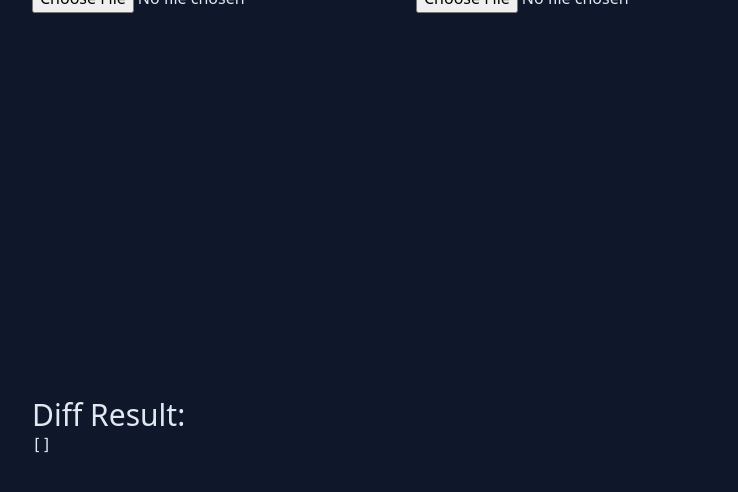
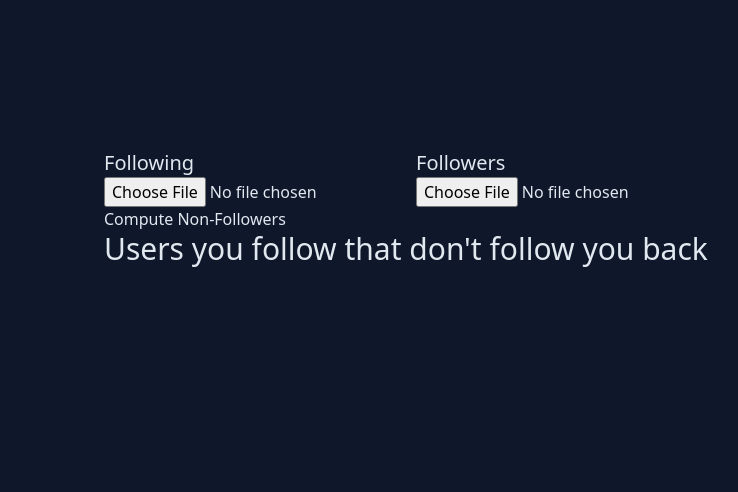
Before and after one commit to eduardohilariodev/instagram-following-followers-analyser, a React (Vite) app: page / in a window 1280 px wide. Shown: the top 492 px of the page, without its empty margins (224-962 px from the left). Built offline with nearby package versions, Linux system fonts and the light colour scheme.

Commit message:
feat: discover non-followers

```diff
--- a/src/FileUploader.tsx
+++ b/src/FileUploader.tsx
@@ -1,74 +1,128 @@
 import React, { useState } from "react";
-import changesets from "json-diff-ts";
+
+interface StringListData {
+  href: string;
+  value: string;
+  timestamp: string;
+}
+
+interface InstagramData {
+  title: string;
+  media_list_type: string;
+  string_list_data: StringListData[];
+}
+
+interface FollowingDataSet {
+  relationships_following: InstagramData[];
+}
+
+type FollowersDataSet = InstagramData[];
 
 const FileUploader: React.FC = () => {
-  const [following, setFollowing] = useState<string>("");
-  const [followers, setFollowers] = useState<string>("");
-  const [diffResult, setDiffResult] = useState<any[]>([]);
+  const [following, setFollowing] = useState<FollowingDataSet | null>(null);
+  const [followers, setFollowers] = useState<FollowersDataSet | null>(null);
+  const [nonFollowers, setNonFollowers] = useState<StringListData[] | null>(
+    null,
+  );
 
-  const sortByStringValue = (diffs: changesets.IChange[]) => {
-    return diffs.sort((a, b) => {
-      const aValue = a.string_list_data?.[0]?.value || "";
-      const bValue = b.string_list_data?.[0]?.value || "";
-      return aValue.localeCompare(bValue);
-    });
-  };
-
-  const handleFollowing = (event: React.ChangeEvent<HTMLInputElement>) => {
-    handleFileUpload(event, setFollowing);
-  };
-
-  const handleFollowers = (event: React.ChangeEvent<HTMLInputElement>) => {
-    handleFileUpload(event, setFollowers);
-  };
-
-  const handleFileUpload = (
+  const handleFollowingUpload = (
     event: React.ChangeEvent<HTMLInputElement>,
-    setter: React.Dispatch<React.SetStateAction<string>>,
   ) => {
     const file = event.target.files?.[0];
     if (file) {
       const reader = new FileReader();
       reader.onload = (e) => {
         const content = e.target?.result as string;
-        setter(content);
-        // Call the calculateDiff function if both files are loaded
-        calculateDiff(following, followers);
+        const data = JSON.parse(content) as FollowingDataSet;
+        setFollowing(data);
+
+        computeNonFollowers();
       };
       reader.readAsText(file);
     }
   };
 
-  const calculateDiff = (a: string, b: string) => {
-    const oldObj = JSON.parse(a);
-    const newObj = JSON.parse(b);
-    const diffs = changesets.diff(oldObj, newObj); // Step 3: Use the diff function
-    const sortedDiffs = sortByStringValue(diffs);
+  const handleFollowersUpload = (
+    event: React.ChangeEvent<HTMLInputElement>,
+  ) => {
+    const file = event.target.files?.[0];
+    if (file) {
+      const reader = new FileReader();
+      reader.onload = (e) => {
+        const content = e.target?.result as string;
+        const data = JSON.parse(content) as FollowersDataSet;
+        setFollowers(data);
 
-    setDiffResult(diffs);
+        computeNonFollowers();
+      };
+      reader.readAsText(file);
+    }
   };
 
+  const computeNonFollowers = () => {
+    const followingArray = following?.relationships_following;
+    const followersArray = followers;
+
+    if (
+      !followingArray ||
+      !Array.isArray(followingArray) ||
+      !Array.isArray(followersArray)
+    ) {
+      return;
+    }
+    const followingUsernames = followingArray.map(
+      (item) => item.string_list_data[0]?.value,
+    );
+    const followerUsernames = followersArray.map(
+      (item) => item.string_list_data[0]?.value,
+    );
+
+    const nonFollowBack = followingUsernames.filter(
+      (username) => !followerUsernames.includes(username),
+    );
+    const nonFollowersData = nonFollowBack.map((username) => ({
+      href: `https://www.instagram.com/${username}/`,
+      value: username,
+      timestamp: new Date().toISOString(),
+    }));
+    // sort by username
+    const nonFollowersDataSorted = nonFollowersData.sort((a, b) => {
+      return a.value.localeCompare(b.value);
+    });
+    setNonFollowers(nonFollowersDataSorted);
+  };
   return (
     <>
       <div className="grid grid-cols-2">
-        <div className="col-span-1">
-          <input type="file" accept=".json" onChange={handleFollowing} />
-          <div className="h-96 w-96 overflow-scroll">
-            <pre>{following}</pre>
-          </div>
+        <div className="flex flex-col">
+          <label className="text-xl">Following</label>
+          <input
+            type="file"
+            accept="application/json"
+            onChange={handleFollowingUpload}
+          />
         </div>
-
-        <div className="col-span-1">
-          <input type="file" accept=".json" onChange={handleFollowers} />
-          <div className="h-96 w-96 overflow-scroll">
-            <pre>{followers}</pre>
-          </div>
+        <div className="flex flex-col">
+          <label className="text-xl">Followers</label>
+          <input
+            type="file"
+            accept="application/json"
+            onChange={handleFollowersUpload}
+          />
         </div>
-
         <div className="col-span-2">
-          <h2>Diff Result:</h2>
-          <div className="h-96  overflow-scroll">
-            <pre>{JSON.stringify(diffResult, null, 2)}</pre>
+          <button onClick={computeNonFollowers}>Compute Non-Followers</button>
+        </div>
+        <div className="col-span-2">
+          <h2>Users you follow that don&apos;t follow you back</h2>
+          <div className="h-96 overflow-scroll">
+            {nonFollowers?.map((user) => (
+              <div key={user.value}>
+                <a target="_blank" rel="noopener noreferrer" href={user.href}>
+                  {user.value}
+                </a>
+              </div>
+            ))}
           </div>
         </div>
       </div>
```
